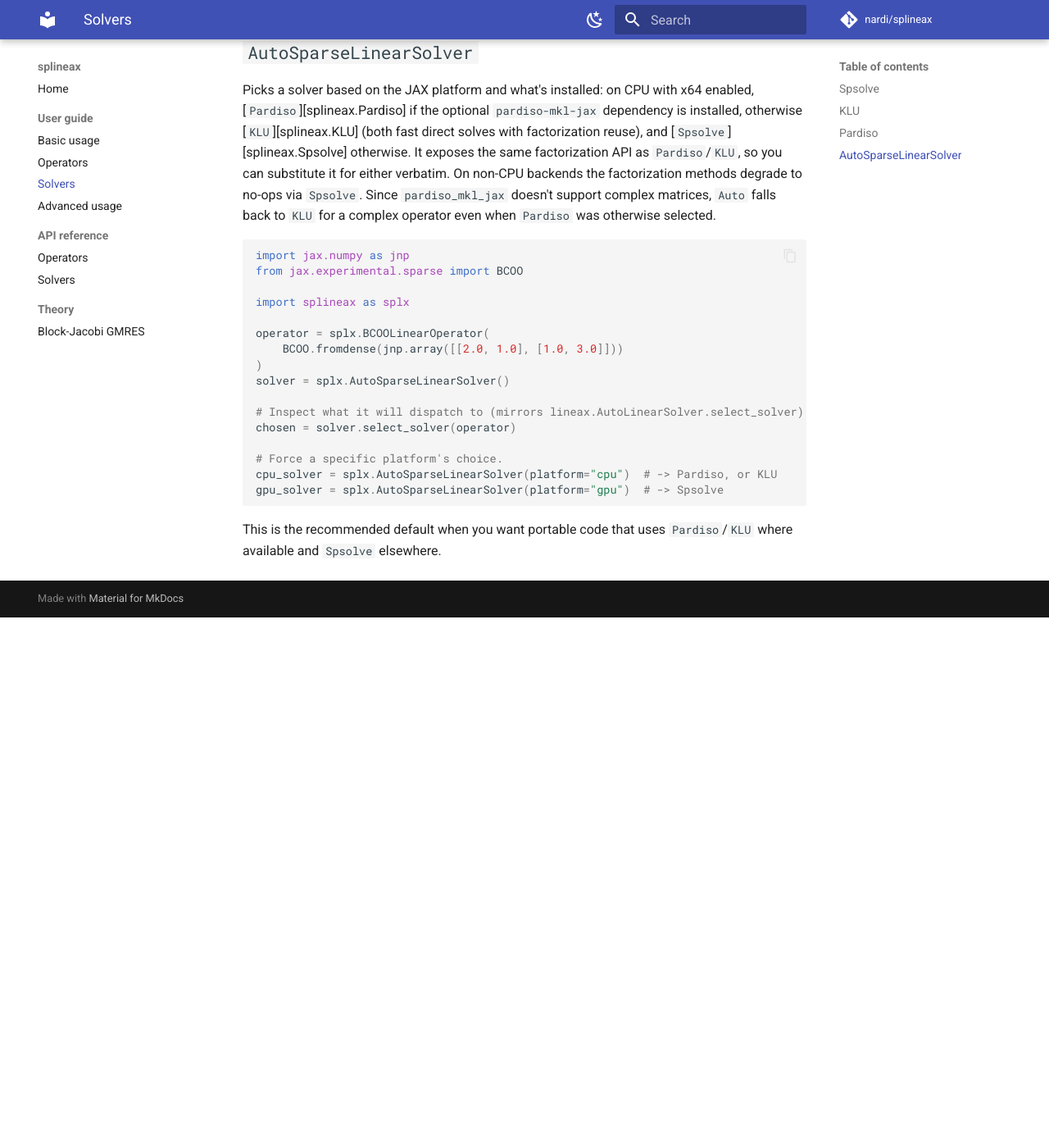
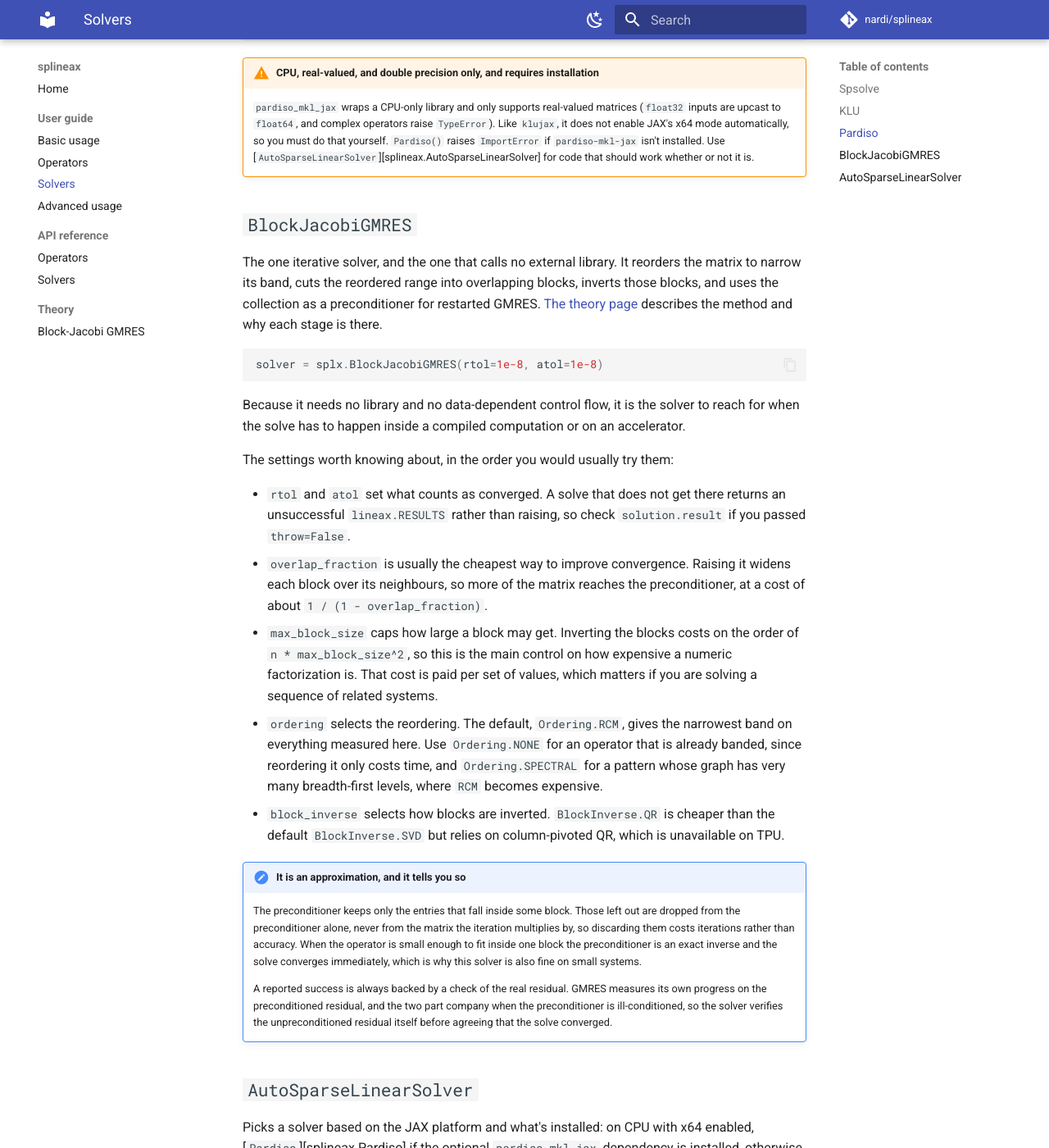
Before and after one commit to nardi/splineax, an MkDocs documentation site: the page built from docs/guide/solvers.md, in a window 1280 px wide and 1400 px high, scrolled down 1936 px. Shown: the whole window at 82% size. Built offline with MkDocs 1.6.1 and Material for MkDocs 9.7.7, drawn with Linux system fonts in a browser that asks for light colours; comment, search, counter and statistics services are not loaded; before the commit the page ends 2689 px from its top, so only the background shows below that; some of the changed text lies outside the part shown.

Commit message:
docs: Document the block-Jacobi GMRES solver
Split the solver guide into direct and iterative, add a section covering the
settings worth tuning and the order to try them in, and note that the answer is
accurate to a tolerance rather than to a factorization. Add the API reference
entries and mention the solver on the index and readme.

````diff
--- a/docs/guide/solvers.md
+++ b/docs/guide/solvers.md
@@ -1,16 +1,24 @@
 # Solvers
 
-`splineax` provides four sparse direct solvers. All implement Lineax's
-`AbstractLinearSolver` interface (so they work with `lineax.linear_solve`) and the
+`splineax` provides four sparse **direct** solvers and one **iterative** one. All implement
+Lineax's `AbstractLinearSolver` interface (so they work with `lineax.linear_solve`) and the
 [`SparseLinearSolver`][splineax.SparseLinearSolver] protocol (factorization reuse, see
-[Advanced usage](advanced.md)). All handle **square, nonsingular** operators only.
+[Advanced usage](advanced.md)). All handle **square** operators only.
 
-| Solver | Backend | Precision | Factorization reuse |
-| --- | --- | --- | --- |
-| [`Spsolve`][splineax.Spsolve] | any | input dtype | no (no-op fallbacks) |
-| [`KLU`][splineax.KLU] | CPU only | float64 / complex128 | yes |
-| [`Pardiso`][splineax.Pardiso] | CPU only | float64 | yes |
-| [`AutoSparseLinearSolver`][splineax.AutoSparseLinearSolver] | any | depends on choice | delegates |
+| Solver | Kind | Backend | Precision | Factorization reuse |
+| --- | --- | --- | --- | --- |
+| [`Spsolve`][splineax.Spsolve] | direct | any | input dtype | no (no-op fallbacks) |
+| [`KLU`][splineax.KLU] | direct | CPU only | float64 / complex128 | yes |
+| [`Pardiso`][splineax.Pardiso] | direct | CPU only | float64 | yes |
+| [`AutoSparseLinearSolver`][splineax.AutoSparseLinearSolver] | direct | any | depends on choice | delegates |
+| [`BlockJacobiGMRES`][splineax.BlockJacobiGMRES] | iterative | any | input dtype | yes |
+
+The direct solvers require a **nonsingular** operator and return an answer accurate to the
+precision of a factorization. `BlockJacobiGMRES` differs on both counts: it iterates to a
+tolerance you choose, and it may fail to converge on a hard problem, which it reports rather
+than raises. In exchange it is the only one that needs no external library, so it is also the
+only one whose whole solve compiles into a single computation and runs unchanged on a GPU or a
+TPU.
 
 ## `Spsolve`
 
@@ -76,6 +84,52 @@ solver = splx.Pardiso()
     [`AutoSparseLinearSolver`][splineax.AutoSparseLinearSolver] for code that should work
     whether or not it is.
 
+## `BlockJacobiGMRES`
+
+The one iterative solver, and the one that calls no external library. It reorders the matrix to
+narrow its band, cuts the reordered range into overlapping blocks, inverts those blocks, and
+uses the collection as a preconditioner for restarted GMRES. [The theory
+page](../theory/block-jacobi-gmres.md) describes the method and why each stage is there.
+
+```{.python continuation}
+solver = splx.BlockJacobiGMRES(rtol=1e-8, atol=1e-8)
+```
+
+Because it needs no library and no data-dependent control flow, it is the solver to reach for
+when the solve has to happen inside a compiled computation or on an accelerator.
+
+The settings worth knowing about, in the order you would usually try them:
+
+- `rtol` and `atol` set what counts as converged. A solve that does not get there returns an
+  unsuccessful `lineax.RESULTS` rather than raising, so check `solution.result` if you passed
+  `throw=False`.
+- `overlap_fraction` is usually the cheapest way to improve convergence. Raising it widens each
+  block over its neighbours, so more of the matrix reaches the preconditioner, at a cost of
+  about `1 / (1 - overlap_fraction)`.
+- `max_block_size` caps how large a block may get. Inverting the blocks costs on the order of
+  `n * max_block_size^2`, so this is the main control on how expensive a numeric factorization
+  is. That cost is paid per set of values, which matters if you are solving a sequence of
+  related systems.
+- `ordering` selects the reordering. The default, `Ordering.RCM`, gives the narrowest band on
+  everything measured here. Use `Ordering.NONE` for an operator that is already banded, since
+  reordering it only costs time, and `Ordering.SPECTRAL` for a pattern whose graph has very many
+  breadth-first levels, where `RCM` becomes expensive.
+- `block_inverse` selects how blocks are inverted. `BlockInverse.QR` is cheaper than the
+  default `BlockInverse.SVD` but relies on column-pivoted QR, which is unavailable on TPU.
+
+!!! note "It is an approximation, and it tells you so"
+
+    The preconditioner keeps only the entries that fall inside some block. Those left out are
+    dropped from the preconditioner alone, never from the matrix the iteration multiplies by, so
+    discarding them costs iterations rather than accuracy. When the operator is small enough to
+    fit inside one block the preconditioner is an exact inverse and the solve converges
+    immediately, which is why this solver is also fine on small systems.
+
+    A reported success is always backed by a check of the real residual. GMRES measures its own
+    progress on the preconditioned residual, and the two part company when the preconditioner is
+    ill-conditioned, so the solver verifies the unpreconditioned residual itself before agreeing
+    that the solve converged.
+
 ## `AutoSparseLinearSolver`
 
 Picks a solver based on the JAX platform and what's installed: on CPU with x64 enabled,
````
Also changed, not shown: README.md (+8 -5 lines), docs/api/solvers.md (+12 -0 lines), docs/index.md (+8 -4 lines).
